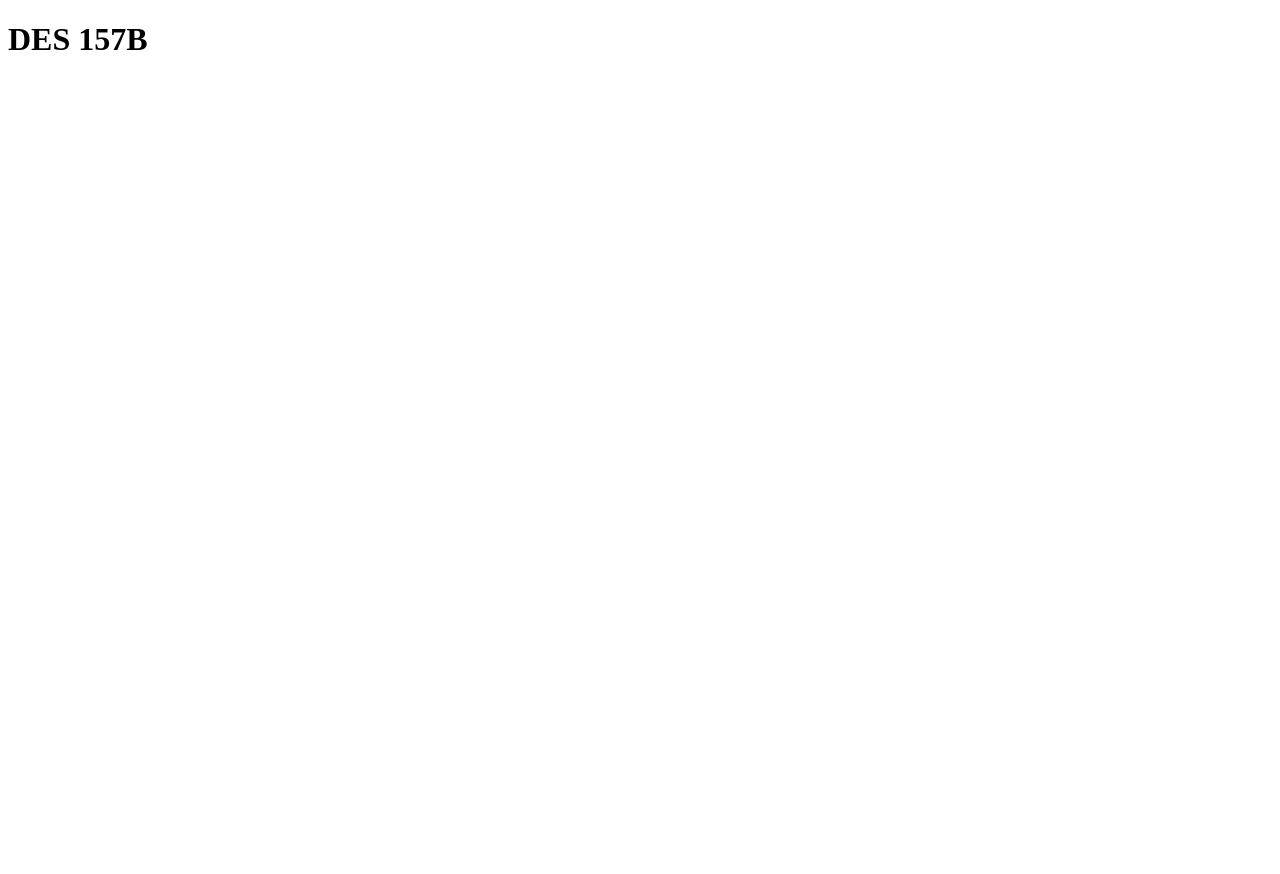
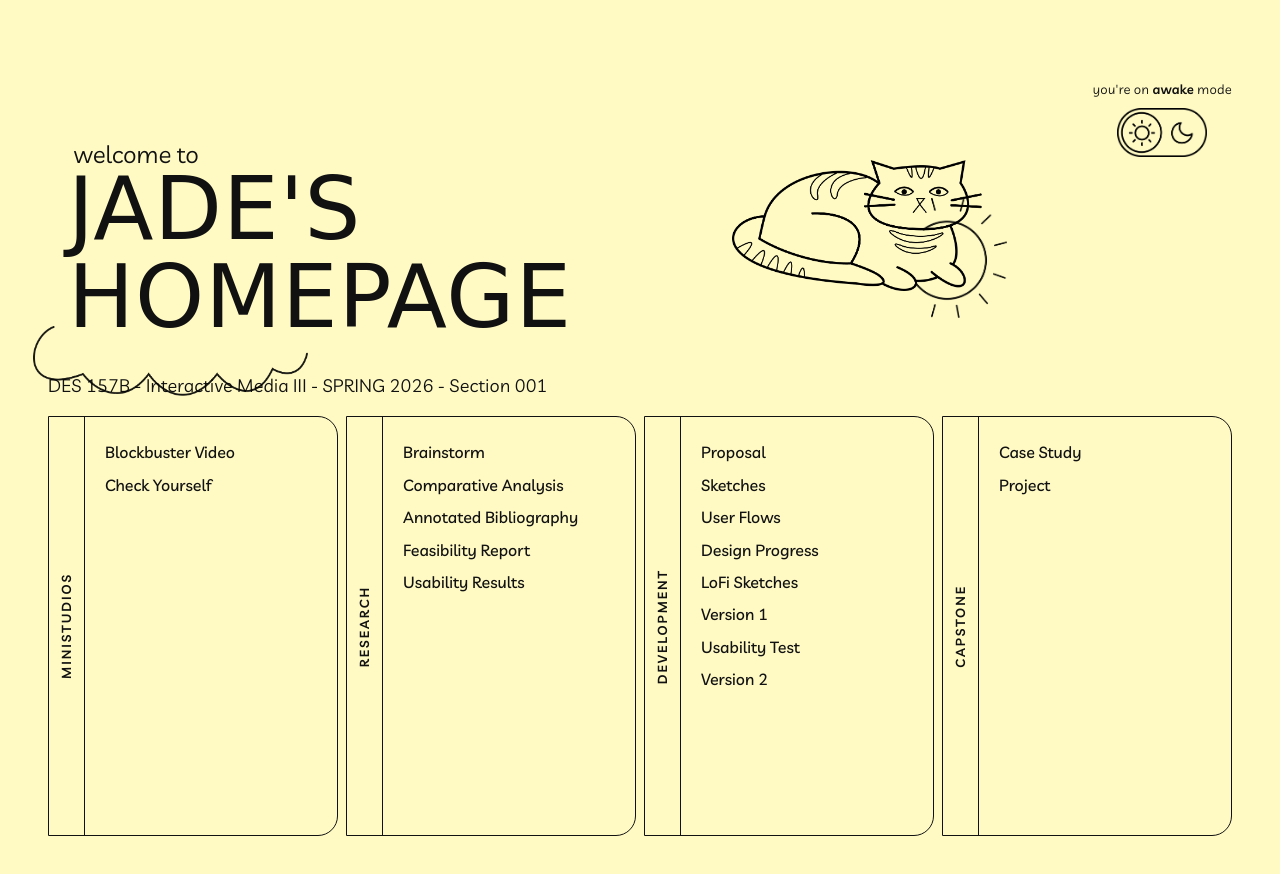
Before and after one commit to jadedes412/des157b, a plain HTML site: page index.html in a window 1280 px wide. Before the commit the page ends 800 px from the top, so only its background shows below. Drawn offline with nearby package versions, Linux system fonts and the light colour scheme; a web font is replaced by a local one.

Commit message:
portal page update

```diff
--- a/index.html
+++ b/index.html
@@ -4,8 +4,127 @@
     <meta charset="UTF-8">
     <meta name="viewport" content="width=device-width, initial-scale=1.0">
     <title>DES157B SPRING 2026</title>
+
+    <!-- Normalize CSS for browser compatability -->
+    <link href="https://cdnjs.cloudflare.com/ajax/libs/normalize/8.0.1/normalize.min.css" rel="stylesheet">
+
+    <!-- Add link to any google fonts used here -->
+    <link href="https://fonts.googleapis.com/css2?family=Londrina+Shadow&family=Livvic:wght@300;400;500;600&display=swap" rel="stylesheet" />
+
+
+    <!-- My Styles -->
+    <link href="styles.css" rel="stylesheet">
+
+    <!-- Meta tag for mobile support -->
+    <meta name="viewport" content="width=device-width, initial-scale=1.0">
+
+    <!-- My Script -->
+    <script src="script.js" defer></script>
+
 </head>
 <body>
-    <h1>DES 157B</h1>
+
+    <div id="container">
+    <main>
+
+      <!-- TOP BAR -->
+      <div class="top-bar">
+        <div class="mode-control">
+          <p class="mode-label-awake">you're on <strong>awake</strong> mode</p>
+          <p class="mode-label-sleep">you're on <strong>sleep</strong> mode</p>
+          <!-- Single button — awake image shown by default, sleep image shown in sleep mode -->
+          <button class="switch-btn" id="switchBtn" aria-label="Toggle sleep/awake mode">
+            <img class="switch-img-awake" src="switch-awake.png" alt="awake switch" />
+            <img class="switch-img-sleep" src="switch-sleepy.png" alt="sleep switch" />
+          </button>
+        </div>
+      </div>
+
+      <!-- HERO -->
+      <div class="hero">
+
+        <!-- Title + celestial -->
+        <div class="hero-left">
+          <div class="welcome-text">welcome to</div>
+          <div class="clouds">
+            <img class="cloud-img cloud-img-awake" src="cloud-awake.png" alt="" />
+            <img class="cloud-img cloud-img-sleep" src="cloud-sleep.png" alt="" />
+            <div class="title-row">
+              <div class="big-title">JADE'S HOMEPAGE</div>
+              <div class="celestial-wrap">
+                <img class="sun" src="sun-awake.png" alt="sun" />
+                <img class="moon" src="moon-sleep.png" alt="moon" />
+              </div>
+            </div>
+          </div>
+        </div>
+
+        <!-- Cat on the right -->
+        <div class="cat-container">
+          <img class="cat-awake" src="cat-awake.png" alt="awake cat" />
+          <img class="cat-sleep" src="cat-sleepy.png" alt="sleeping cat" />
+        </div>
+
+      </div>
+
+      <!-- SUBTITLE -->
+      <div class="subtitle">DES 157B - Interactive Media III - SPRING 2026 - Section 001</div>
+
+      <!-- SECTIONS GRID -->
+      <div class="sections-grid">
+
+        <div class="section-card">
+          <div class="section-tab">
+            <span class="section-tab-label">Ministudios</span>
+          </div>
+          <div class="section-content">
+            <a class="section-link" href="#">Blockbuster Video</a>
+            <a class="section-link" href="#">Check Yourself</a>
+          </div>
+        </div>
+
+        <div class="section-card">
+          <div class="section-tab">
+            <span class="section-tab-label">Research</span>
+          </div>
+          <div class="section-content">
+            <a class="section-link" href="#">Brainstorm</a>
+            <a class="section-link" href="#">Comparative Analysis</a>
+            <a class="section-link" href="#">Annotated Bibliography</a>
+            <a class="section-link" href="#">Feasibility Report</a>
+            <a class="section-link" href="#">Usability Results</a>
+          </div>
+        </div>
+
+        <div class="section-card">
+          <div class="section-tab">
+            <span class="section-tab-label">Development</span>
+          </div>
+          <div class="section-content">
+            <a class="section-link" href="#">Proposal</a>
+            <a class="section-link" href="#">Sketches</a>
+            <a class="section-link" href="#">User Flows</a>
+            <a class="section-link" href="#">Design Progress</a>
+            <a class="section-link" href="#">LoFi Sketches</a>
+            <a class="section-link" href="#">Version 1</a>
+            <a class="section-link" href="#">Usability Test</a>
+            <a class="section-link" href="#">Version 2</a>
+          </div>
+        </div>
+
+        <div class="section-card">
+          <div class="section-tab">
+            <span class="section-tab-label">Capstone</span>
+          </div>
+          <div class="section-content">
+            <a class="section-link" href="#">Case Study</a>
+            <a class="section-link" href="#">Project</a>
+          </div>
+        </div>
+
+      </div>
+
+    </main>
+  </div>
 </body>
 </html>
--- /dev/null
+++ b/script.js
@@ -0,0 +1,19 @@
+(function() {
+    'use strict';
+
+    const body = document.body;
+    const switchBtn = document.getElementById('switchBtn');
+    let mode = 'awake';
+
+    switchBtn.addEventListener('click', function() {
+    if (mode === 'awake') {
+        body.className = 'sleep';
+        mode = 'sleep';
+    } else {
+        body.removeAttribute('class');
+        mode = 'awake';
+    }
+    });
+
+
+})()
--- /dev/null
+++ b/styles.css
@@ -0,0 +1,292 @@
+/* reset all */
+* {
+  box-sizing: border-box;
+  margin: 0;
+  padding: 0;
+}
+
+/* body section style */
+body {
+  background-color: #FFFAC4;
+  color: #111111;
+  font-family: 'Livvic', sans-serif;
+  min-height: 100vh;
+  padding: 32px 48px 48px;
+  transition: background-color 0.5s ease, color 0.5s ease;
+  overflow-x: hidden;
+}
+
+body.sleep {
+  background-color: #4A3750;
+  color: #FFFFFF;
+}
+
+/* top area (switch btn) */
+.top-bar {
+    margin-top: 50px;
+    display: flex;
+    justify-content: flex-end;
+    align-items: flex-start;
+}
+
+.mode-control {
+  display: flex;
+  flex-direction: column;
+  align-items: center;
+  gap: 6px;
+  user-select: none;
+}
+
+.mode-label-awake,
+.mode-label-sleep {
+  font-size: 13px;
+  font-weight: 400;
+  letter-spacing: 0.02em;
+  transition: color 0.5s;
+}
+
+.mode-label-awake { display: block; color: #111111; }
+.mode-label-sleep  { display: none;  color: #FFFFFF; }
+
+body.sleep .mode-label-awake { display: none; }
+body.sleep .mode-label-sleep { display: block; }
+
+/* switch button styling */
+.switch-btn {
+    margin-top: 5px;
+    background: none;
+    border: none;
+    padding: 0;
+    cursor: pointer;
+    display: block;
+}
+
+.switch-btn img {
+  width: 90px;
+  height: auto;
+  display: block;
+}
+
+.switch-img-awake { display: block; }
+.switch-img-sleep  { display: none !important; }
+
+body.sleep .switch-img-awake { display: none !important; }
+body.sleep .switch-img-sleep  { display: block !important; }
+
+/* main hero area */
+.hero {
+  display: flex;
+  align-items: flex-start;
+  gap: 16px;
+  margin-top: -16px;
+}
+
+/* cat */
+.cat-container {
+  position: relative;
+  width: 250px;
+  height: 150px;
+}
+
+.cat-container img {
+  position: absolute;
+  top: 0;
+  left: -250px;
+  width: 100%;
+  height: 100%;
+  object-fit: contain;
+  object-position: bottom right;
+  transition: opacity 0.5s;
+}
+
+.cat-awake { opacity: 1; }
+.cat-sleep  { opacity: 0; }
+
+body.sleep .cat-awake { opacity: 0; }
+body.sleep .cat-sleep  { opacity: 1; }
+
+/* title area */
+.hero-left {
+  display: flex;
+  flex-direction: column;
+  flex: 1;
+}
+
+.welcome-text {
+    font-size: 24px;
+    font-weight: 400;
+    color: #111111;
+    margin-bottom: -4px;
+    padding-left: 25px;
+    transition: color 0.5s;
+}
+
+body.sleep .welcome-text { color: #FFFFFF; }
+
+/* clouds */
+.clouds {
+  position: relative;
+  display: block;
+}
+
+.cloud-img {
+  position: absolute;
+  bottom: -55px;
+  left: -15px;
+  width: 30%;
+  z-index: 0;
+  transition: opacity 0.5s;
+  mix-blend-mode: multiply;
+}
+
+body.sleep .cloud-img { mix-blend-mode: screen; }
+
+.cloud-img-awake { opacity: 0.9; }
+.cloud-img-sleep  { opacity: 0; }
+
+body.sleep .cloud-img-awake { opacity: 0; }
+body.sleep .cloud-img-sleep  { opacity: 0.9; }
+
+/* title row space */
+.title-row {
+  display: flex;
+  align-items: center;
+  gap: 10px;
+  position: relative;
+  z-index: 1;
+  margin-left: 20px;
+}
+
+.big-title {
+  font-family: 'Londrina Shadow', cursive;
+  font-size: clamp(56px, 7vw, 88px);
+  line-height: 1;
+  color: #111111;
+  letter-spacing: 0.01em;
+  transition: color 0.5s;
+}
+
+body.sleep .big-title { color: #FFFFFF; }
+
+/* sun & moon */
+.celestial-wrap {
+  position: relative;
+  width: 70px;
+  height: 70px;
+  flex-shrink: 0;
+}
+
+.celestial-wrap img {
+  position: absolute;
+  top: -20px;
+  left: 0;
+  width: 120px;
+  height: 120px;
+  object-fit: contain;
+  transition: opacity 0.5s;
+}
+
+.celestial-wrap .moon {
+
+}
+
+.celestial-wrap .sun  { opacity: 1; }
+.celestial-wrap .moon { opacity: 0; }
+
+body.sleep .celestial-wrap .sun  { opacity: 0; }
+body.sleep .celestial-wrap .moon { opacity: 1; }
+
+/* subtitle line */
+.subtitle {
+    font-size: 18px;
+    font-weight: 400;
+    color: #111111;
+    margin-top: 35px;
+    margin-bottom: 20px;
+    letter-spacing: 0.01em;
+    transition: color 0.5s;
+}
+
+body.sleep .subtitle { color: #FFFFFF; }
+
+/* sections */
+.sections-grid {
+  display: flex;
+  align-items: stretch;
+  height: 420px;
+  gap: 8px;
+}
+
+.section-card {
+  display: flex;
+  flex-direction: row;
+  flex: 1;
+  border: 1.5px solid #111111;
+  border-radius: 0 20px 20px 0;
+  overflow: hidden;
+  cursor: pointer;
+  transition: flex 0.4s cubic-bezier(0.4, 0, 0.2, 1),
+              opacity 0.4s ease,
+              border-color 0.5s;
+}
+
+body.sleep .section-card { border-color: #FFFFFF; }
+
+.sections-grid:hover .section-card:hover      { flex: 2.5; opacity: 1; }
+.sections-grid:hover .section-card:not(:hover) { flex: 0.5; opacity: 0.4; }
+
+/* section tab area */
+.section-tab {
+  width: 36px;
+  min-width: 36px;
+  display: flex;
+  align-items: center;
+  justify-content: center;
+  border-right: 1.5px solid #111111;
+  transition: border-color 0.5s;
+}
+
+body.sleep .section-tab { border-right-color: #FFFFFF; }
+
+.section-tab-label {
+  font-size: 13px;
+  font-weight: 600;
+  letter-spacing: 0.15em;
+  text-transform: uppercase;
+  writing-mode: vertical-rl;
+  transform: rotate(180deg);
+  color: #111111;
+  transition: color 0.5s;
+}
+
+body.sleep .section-tab-label { color: #FFFFFF; }
+
+/* section content */
+.section-content {
+  flex: 1;
+  padding: 24px 20px;
+  display: flex;
+  flex-direction: column;
+  gap: 10px;
+  overflow: hidden;
+  opacity: 1;
+  transition: opacity 0.35s ease;
+}
+
+.sections-grid:hover .section-card:not(:hover) .section-content { opacity: 0.6; }
+.sections-grid:hover .section-card:hover .section-content        { opacity: 1; }
+
+/* section link styling */
+.section-link {
+  font-size: 16px;
+  font-weight: 500;
+  color: #111111;
+  text-decoration: none;
+  display: block;
+  line-height: 1.4;
+  transition: opacity 0.25s;
+}
+
+body.sleep .section-link { color: #FFFFFF; }
+
+.section-link:hover { opacity: 0.45; }
```
Also changed, not shown: bday-poster.png (added), cat-awake.png (added), cat-sleepy.png (added), cloud-awake.png (added), cloud-sleep.png (added), moon-sleep.png (added), sun-awake.png (added), switch-awake.png (added), switch-sleepy.png (added).
